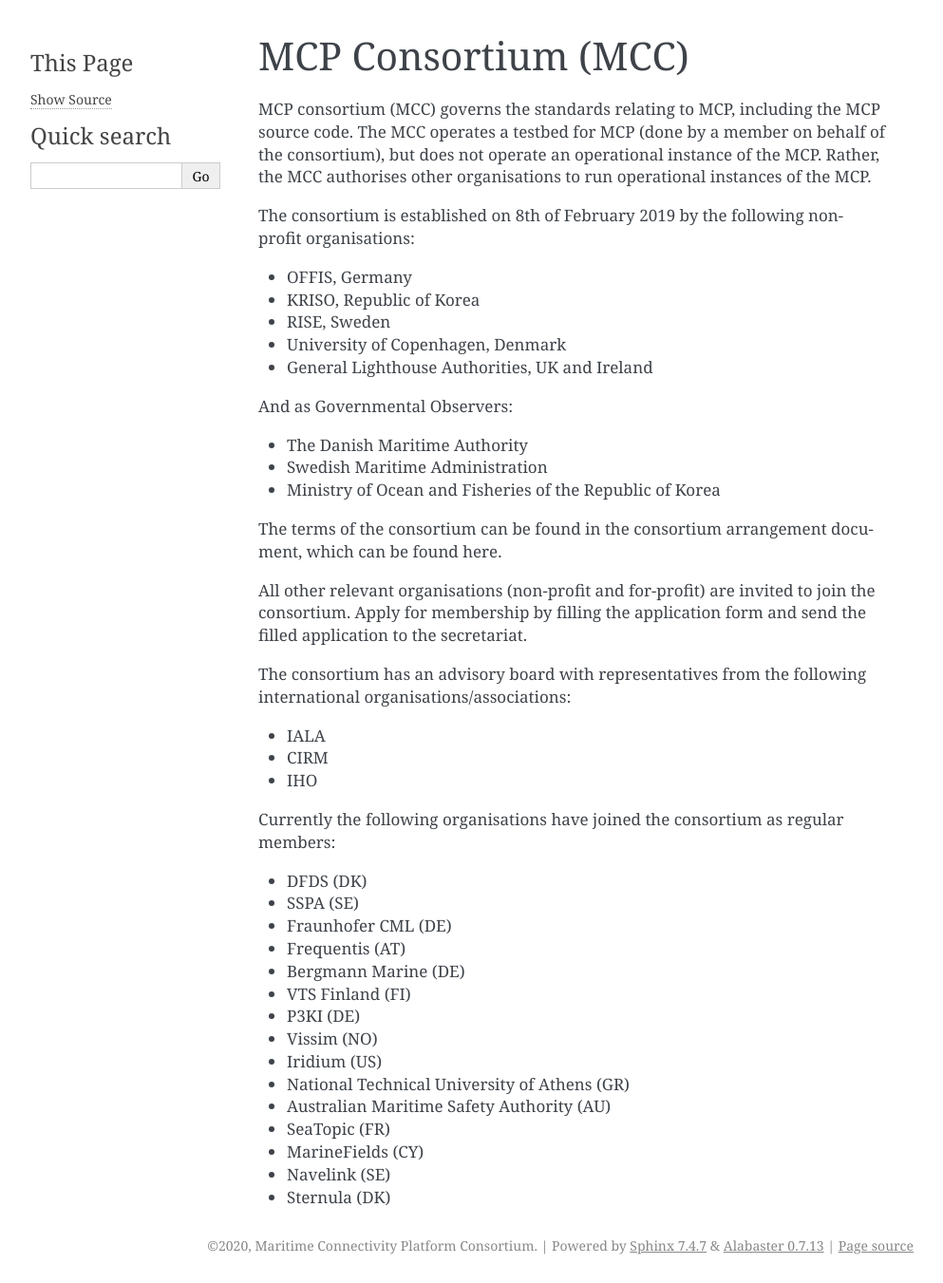
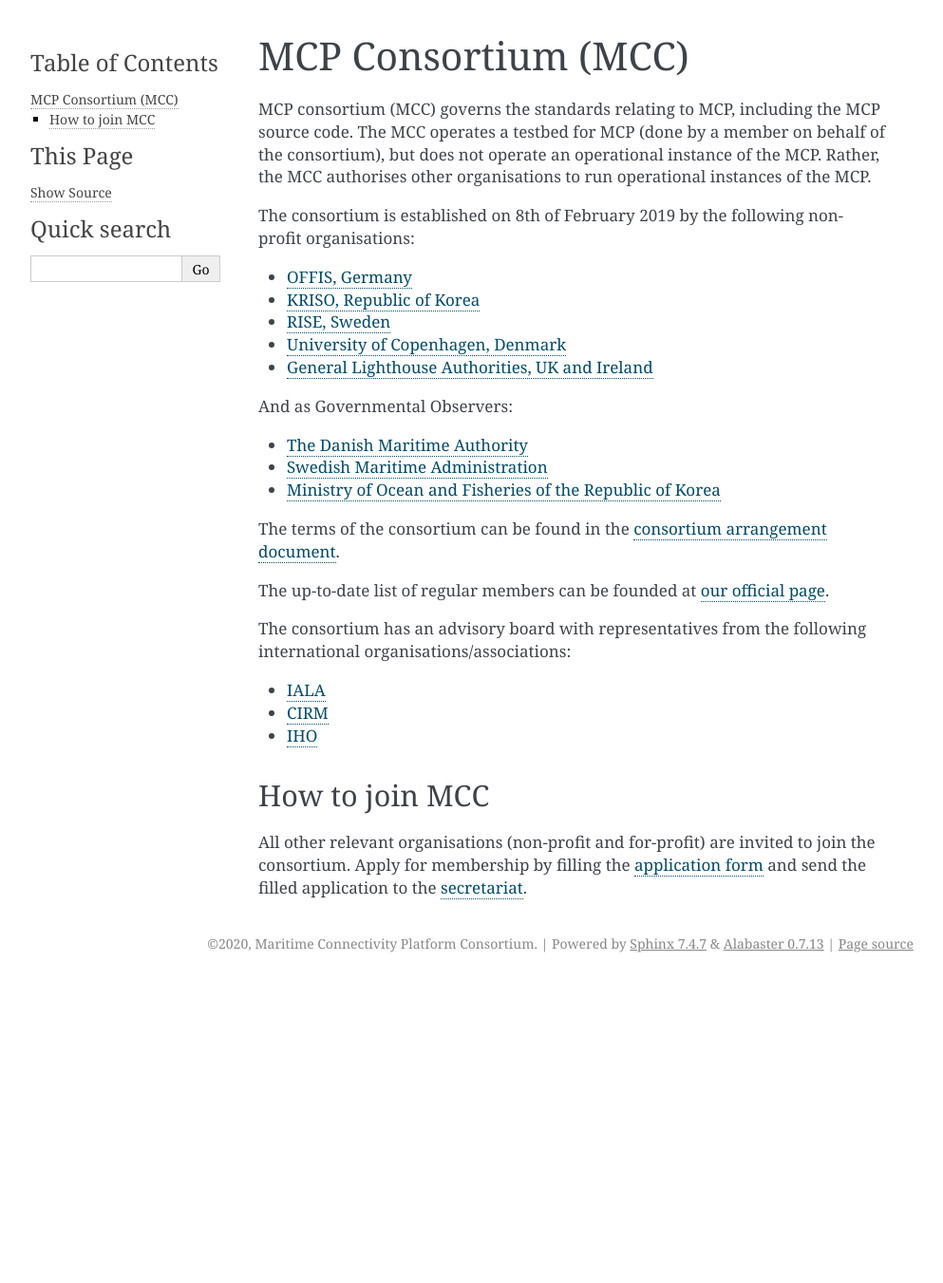
Before and after one commit to maritimeconnectivity/maritimeconnectivity.net, a Sphinx documentation site: the page built from docs/source/MCC.rst, in a window 1280 px wide. Shown: the whole page at 95% size, without its empty margins (148-1141 px from the left). Built offline with Sphinx 7.4.7, drawn with Linux system fonts in a browser that asks for light colours; after the commit the page ends 1033 px from its top, so only the background shows below that.

Commit message:
update MCC page

```diff
--- a/docs/source/MCC.rst
+++ b/docs/source/MCC.rst
@@ -4,43 +4,29 @@
 
 The consortium is established on 8th of February 2019 by the following non-profit organisations:
 
-* OFFIS, Germany
-* KRISO, Republic of Korea
-* RISE, Sweden
-* University of Copenhagen, Denmark
-* General Lighthouse Authorities, UK and Ireland
+* `OFFIS, Germany <https://www.offis.de/>`_
+* `KRISO, Republic of Korea <https://www.kriso.re.kr/>`_
+* `RISE, Sweden <https://www.ri.se/>`_
+* `University of Copenhagen, Denmark <https://www.ku.dk/>`_
+* `General Lighthouse Authorities, UK and Ireland <https://www.gla-rad.org/>`_
 
 And as Governmental Observers:
 
-* The Danish Maritime Authority
-* Swedish Maritime Administration
-* Ministry of Ocean and Fisheries of the Republic of Korea
+* `The Danish Maritime Authority <https://www.dma.dk/>`_
+* `Swedish Maritime Administration <https://www.sjofartsverket.se/en/>`_
+* `Ministry of Ocean and Fisheries of the Republic of Korea <https://www.mof.go.kr/eng/index.do>`_
 
-The terms of the consortium can be found in the consortium arrangement document, which can be found here.
+The terms of the consortium can be found in the `consortium arrangement document <https://maritimeconnectivity.net/docs/Consortium_arrangement_1-1-1_clean.pdf>`_.
 
-All other relevant organisations (non-profit and for-profit) are invited to join the consortium.
-Apply for membership by filling the application form and send the filled application to the secretariat.
+The up-to-date list of regular members can be founded at `our official page <https://maritimeconnectivity.net/>`_.
 
 The consortium has an advisory board with representatives from the following international organisations/associations:
 
-* IALA
-* CIRM
-* IHO
+* `IALA <https://www.iala-aism.org/>`_
+* `CIRM <http://www.cirm.org/>`_
+* `IHO <https://www.iho.int/>`_
 
-Currently the following organisations have joined the consortium as regular members:
-
-* DFDS (DK)
-* SSPA (SE)
-* Fraunhofer CML (DE)
-* Frequentis (AT)
-* Bergmann Marine (DE)
-* VTS Finland (FI)
-* P3KI (DE)
-* Vissim (NO)
-* Iridium (US)
-* National Technical University of Athens (GR)
-* Australian Maritime Safety Authority (AU)
-* SeaTopic (FR)
-* MarineFields (CY)
-* Navelink (SE)
-* Sternula (DK)
+How to join MCC
+^^^^^^^^^^^^^^^^
+All other relevant organisations (non-profit and for-profit) are invited to join the consortium.
+Apply for membership by filling the `application form <https://maritimeconnectivity.net/docs/MCC%20application-1.pdf>`_ and send the filled application to the `secretariat <mailto:mcc@dmc.international>`_.
```
Also changed, not shown: 2 other files.
